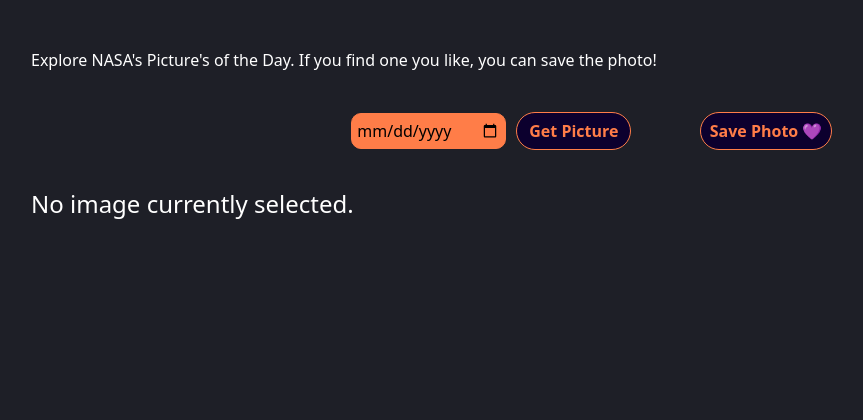
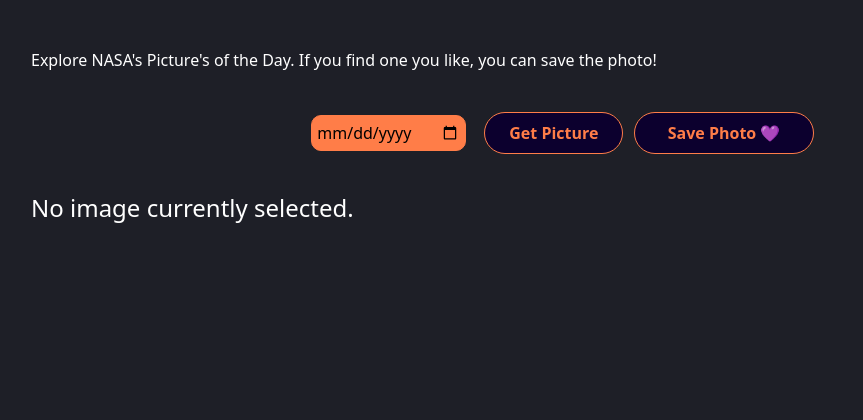
Before and after one commit to AmritpalC/SpaceCAT, a Django app: page /apod/ in a window 1280 px wide. Shown: the part 76-496 px from the top of the page, without its empty margins (51-914 px from the left). Run offline with Django 4.2, Linux system fonts and the light colour scheme; some libraries are stand-ins or nearby versions.

Commit message:
minor changes

```diff
--- a/main_app/static/css/style.css
+++ b/main_app/static/css/style.css
@@ -173,7 +173,8 @@ form {
 .btn-details-album,
 .btn-savephoto {
   transition: all 0.5s ease;
-  width: 100%;
+  width: auto;
+  padding: 0.5rem 1.5rem;
   border-radius: 30px;
   color: rgb(255, 125, 72);
   font-weight: 600;
@@ -197,7 +198,9 @@ form {
 }
 
 .btn-savephoto {
-  height: 38px;
+  height: 42px;
+  position: relative;
+  right: 58px;
 }
 
 .btn-pod-details:hover,
@@ -235,7 +238,7 @@ form {
   border: 1px solid rgb(255, 125, 72);
   border-radius: 10px;
   padding: 5px;
-  margin-right: 10px;
+  margin-right: 18px;
   margin-top: 8px;
 }
 
--- a/main_app/static/css/style.scss
+++ b/main_app/static/css/style.scss
@@ -185,7 +185,8 @@ form {
 .btn-details-album,
 .btn-savephoto {
 	transition: all .5s ease;
-	width: 100%;
+	width: auto;
+	padding: 0.5rem 1.5rem;
 	border-radius: 30px;
 	color: rgb(255, 125, 72);
 	font-weight: 600;
@@ -208,8 +209,9 @@ form {
 }
 
 .btn-savephoto {
-	height: 38px;
-
+	height: 42px;
+	position: relative;
+	right: 58px;
 }
 
 .btn-pod-details:hover,
@@ -247,7 +249,7 @@ form {
 	border: 1px solid rgb(255, 125, 72);
 	border-radius: 10px;
 	padding: 5px;
-	margin-right: 10px;
+	margin-right: 18px;
 	margin-top: 8px;
   }
 
```
Also changed, not shown: 1 other file.
